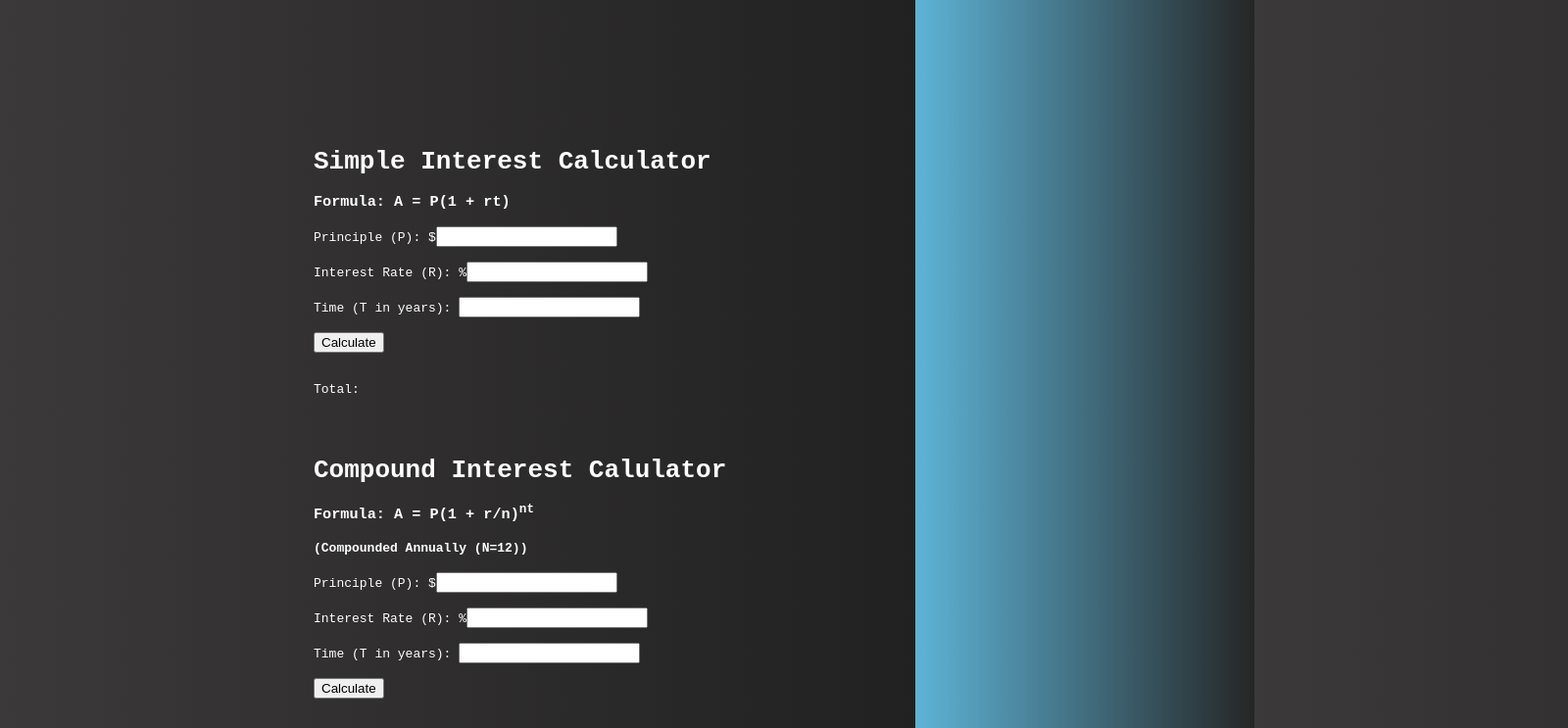
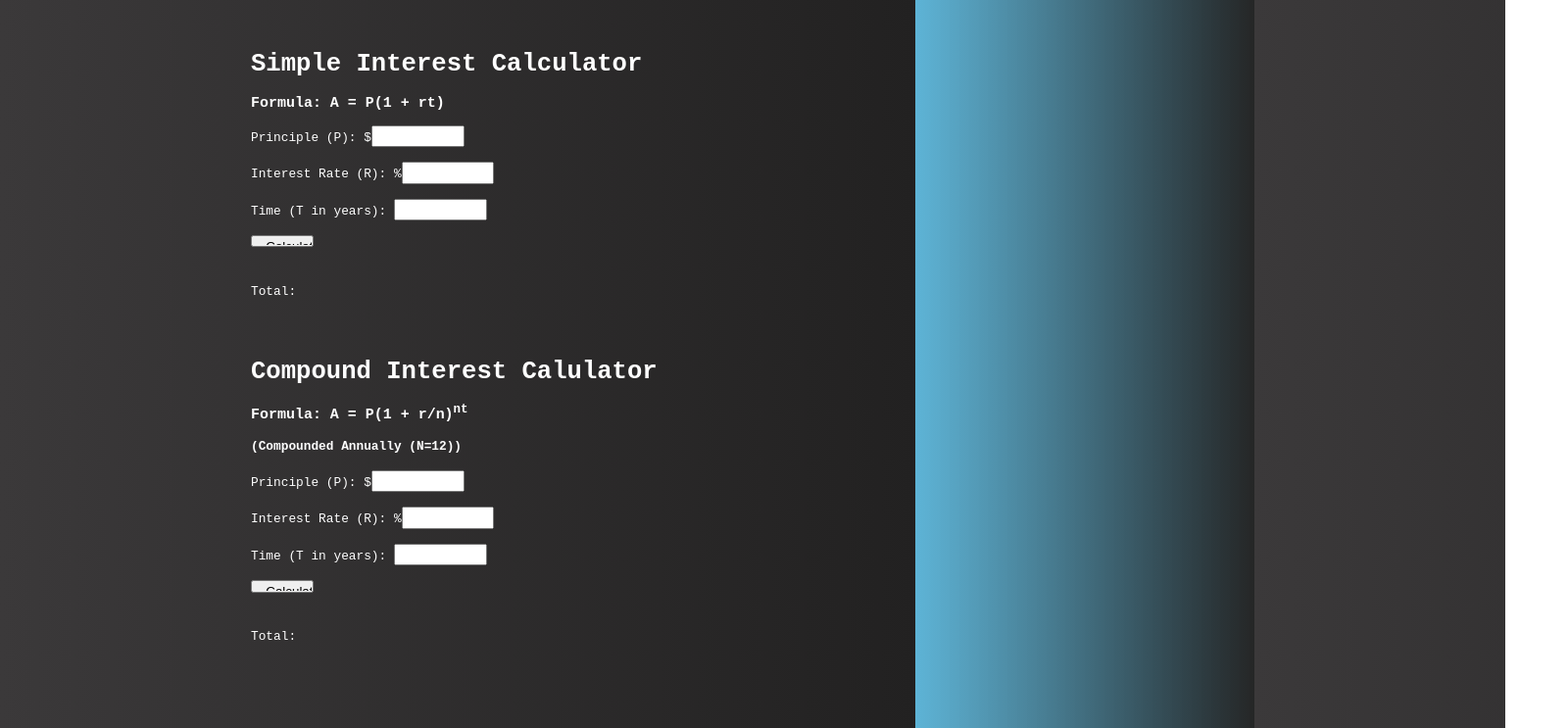
Before and after one commit to dazer11/dazer11.github.io, a plain HTML site: page index2.html in a window 1280 px wide. Shown: the top 743 px of the page at 98% size, 1600 px wide, since content can reach past the window. Drawn offline with nearby package versions, Linux system fonts and the light colour scheme; a script that the page names is missing.

Commit message:
Update styles2.css

```diff
--- a/styles2.css
+++ b/styles2.css
@@ -1,7 +1,7 @@
 html {
   height: 200%;
 }
-  body{
+body {
   width: 100%;
 min-height: 100vh;
 background: linear-gradient(
@@ -9,17 +9,23 @@ html {
   rgb(59, 57, 58) 0%,
   rgb(34, 33, 33) 73%,
   rgba(68, 168, 208, 0.861) 27%,
-    rgb(37, 38, 38) 100%
-  );
-
+  rgb(37, 38, 38) 100%);
+}
+input {
+width: 5vw;
+height: 1vw;
+padding: .2em 1em;
 
 }
 body {
-    margin-left: 320px;
-    margin-top: 150px;
+  margin-left: 20vw;
+  margin-top: 4vw;
   color: white;
-    font-family: Monospace
+  font-family: Monospace;
+  font-size: 1vw;
 }
+
+
 h1 {
   color: white;
 }
```
Lines whose indentation alone changed are shown as unchanged.
